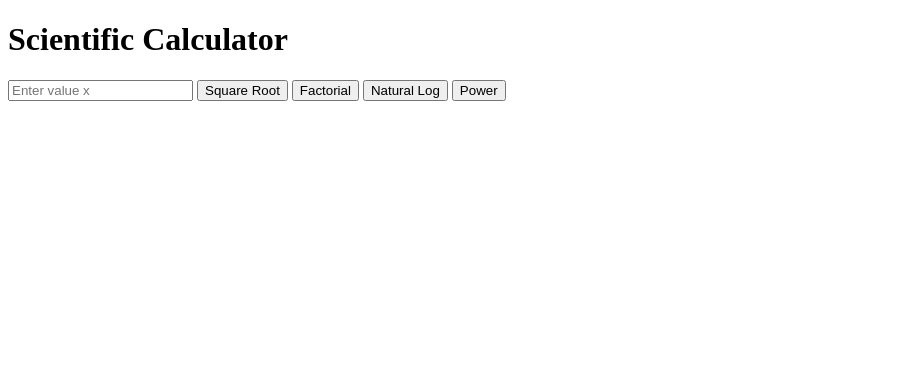
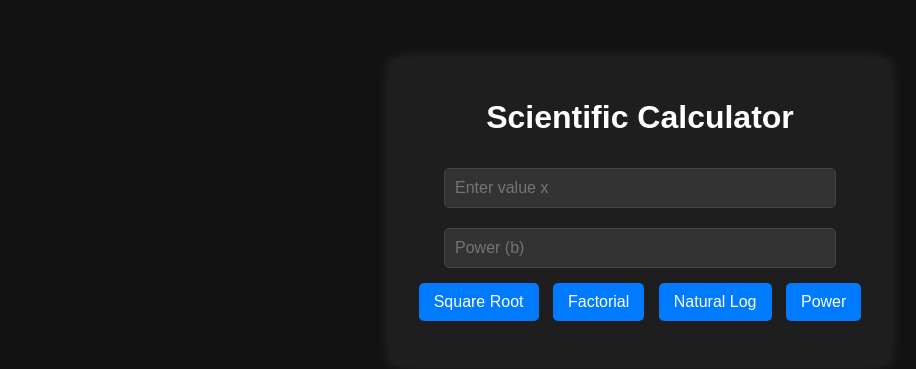
Before and after one commit to ParvGatecha/SPE-Mini, a plain HTML site: page static/index.html in a window 1280 px wide. Shown: the whole page, without its empty margins (0-916 px from the left). Drawn offline with Linux system fonts and the light colour scheme.

Commit message:
Jenkinsfile

```diff
--- a/static/index.html
+++ b/static/index.html
@@ -4,6 +4,51 @@
     <meta charset="UTF-8">
     <meta name="viewport" content="width=device-width, initial-scale=1.0">
     <title>Scientific Calculator</title>
+    <style>
+        body {
+            font-family: Arial, sans-serif;
+            background-color: #121212;
+            color: #ffffff;
+            text-align: center;
+            padding: 50px;
+        }
+        .calculator {
+            background: #1e1e1e;
+            padding: 20px;
+            border-radius: 10px;
+            box-shadow: 0px 0px 15px rgba(255, 255, 255, 0.1);
+            display: inline-block;
+        }
+        input {
+            width: 80%;
+            padding: 10px;
+            margin: 10px 0;
+            border: 1px solid #444;
+            border-radius: 5px;
+            font-size: 16px;
+            background-color: #333;
+            color: #fff;
+        }
+        button {
+            background: #007BFF;
+            color: white;
+            border: none;
+            padding: 10px 15px;
+            margin: 5px;
+            font-size: 16px;
+            border-radius: 5px;
+            cursor: pointer;
+            transition: 0.3s;
+        }
+        button:hover {
+            background: #0056b3;
+        }
+        #result {
+            margin-top: 20px;
+            font-size: 18px;
+            font-weight: bold;
+        }
+    </style>
     <script>
         async function calculate(operation) {
             let x = document.getElementById("x").value;
@@ -19,18 +64,16 @@
     </script>
 </head>
 <body>
+    <div class="calculator">
         <h1>Scientific Calculator</h1>
         <input type="number" id="x" placeholder="Enter value x">
-    <input type="number" id="b" placeholder="Enter value b (for power)" style="display:none">
+        <input type="number" id="b" placeholder="Power (b)">
+        <br>
         <button onclick="calculate('sqrt')">Square Root</button>
         <button onclick="calculate('factorial')">Factorial</button>
         <button onclick="calculate('ln')">Natural Log</button>
         <button onclick="calculate('power')">Power</button>
         <p id="result"></p>
-    <script>
-        document.querySelector("button[onclick*='power']").addEventListener("click", function() {
-            document.getElementById("b").style.display = "inline";
-        });
-    </script>
+    </div>
 </body>
 </html>
```
Also changed, not shown: 1 other file. Lines whose indentation alone changed are shown as unchanged.
